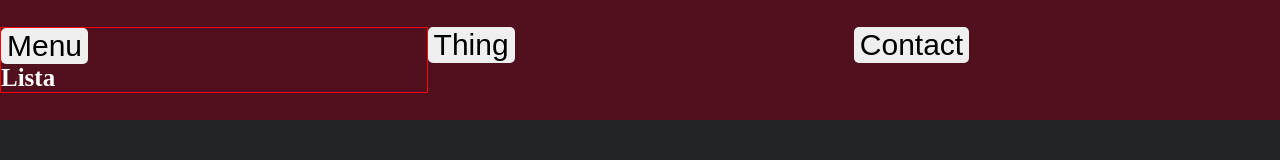
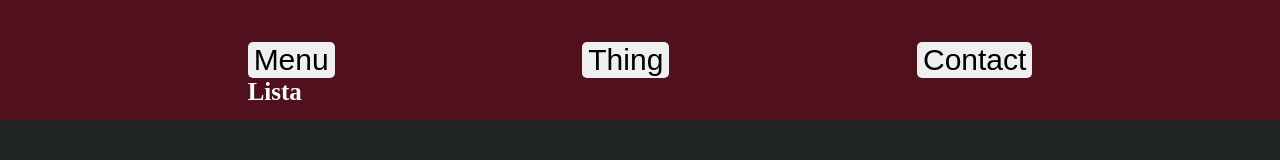
Before and after one commit to joaquinmelone/Dropdown-Menu, a plain HTML site: page index.html in a window 1280 px wide. Both pictures are taken after a click on the button "Menu". Drawn offline with Linux system fonts and the light colour scheme.

Commit message:
Update index, script and style

```diff
--- a/index.html
+++ b/index.html
@@ -13,19 +13,38 @@
 <body>
     <header>
         <div class="list-container">
-            <div class="menu-button">
-                <button>Menu</button>
-                <div class="dropdown-menu visible">Lista</div>
+            <div>
+                <div>
+                    <button class="dropdown-button">Menu</button>
+                    <div class="dropdown-menu">
+                        <div>Lista</div>
+                    </div>
+                </div>
+
             </div>
 
-            <div class="thing-button">
-                <button>Thing</button>
-                <div class="dropdown-menu">Lista</div>
+            <div>
+                <div>
+                    <button class="dropdown-button">Thing</button>
+                    <div class="dropdown-menu">
+                        <div>Lista</div>
+                        <div>Lista</div>
+                        <div>Lista</div>
+                        <div>Lista</div>
+                        <div>Lista</div>
+                    </div>
+                </div>
             </div>
 
-            <div class="contact-button">
-                <button>Contact</button>
-                <div class="dropdown-menu">Lista</div>
+            <div>
+                <div>
+                    <button class="dropdown-button">Contact</button>
+                    <div class="dropdown-menu">
+                        <div>Lista</div>
+                        <div>Lista</div>
+                        <div>Lista</div>
+                    </div>
+                </div>
             </div>
         </div>
     </header>
--- a/script.js
+++ b/script.js
@@ -0,0 +1,13 @@
+// EVENT LISTENER
+
+const dropdownButton = document.querySelectorAll(".dropdown-button");
+
+
+// The e gets the button that is being pressed at the moment, otherwise I wouldn't be able to select a specific button
+
+dropdownButton.forEach(button => {
+    button.addEventListener("click", e => {
+        const dropdownMenu = e.target.nextElementSibling;
+        dropdownMenu.classList.toggle("visible");
+    });
+})
--- a/style.css
+++ b/style.css
@@ -24,6 +24,8 @@ header {
     justify-content: center;
     align-items: center;
 
+    flex-direction: column;
+
     height: 15%;
     width: 100%;
 
@@ -34,15 +36,11 @@ header {
 
 .list-container {
     display: flex;
-    width: 100%;
-}
-
-.menu-button, .thing-button, .contact-button {
+    justify-content: space-evenly;
+    align-items: center;
 
     width: 100%;
-
-    justify-content: space-around;
-    align-items: center;
+    height: 100%;
 }
 
 .dropdown-menu {
@@ -50,12 +48,9 @@ header {
 }
 
 .dropdown-menu.visible {
-    display: flex;
+    display: block;
+    position: absolute;
     font-size: 25px;
-}
-
-.menu-button {
-    border: 1px solid red;
 }
 
 /* GENERAL PROPERTIES FOR BUTTONS */
```
